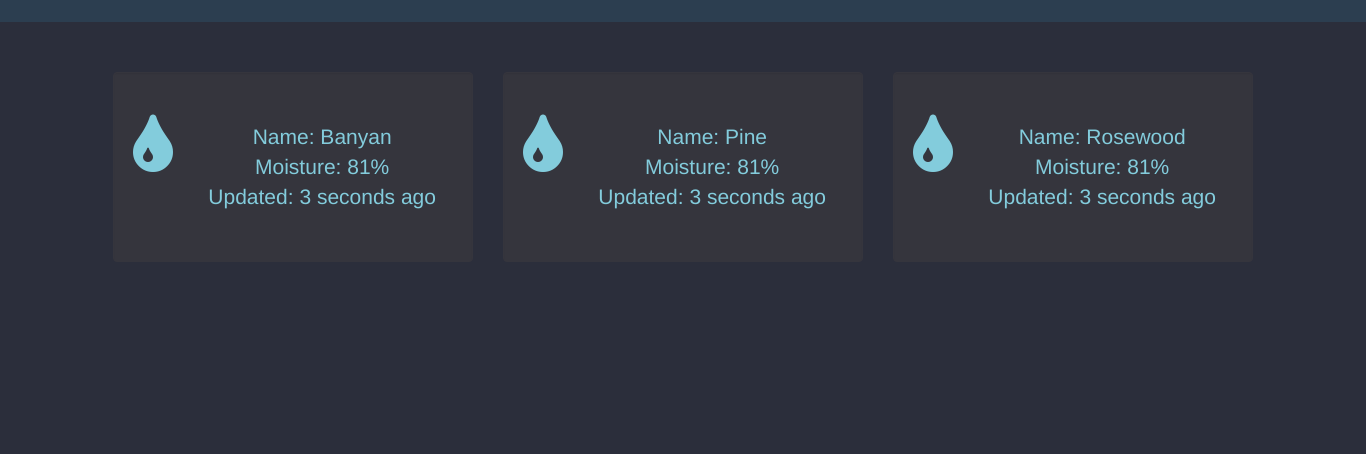
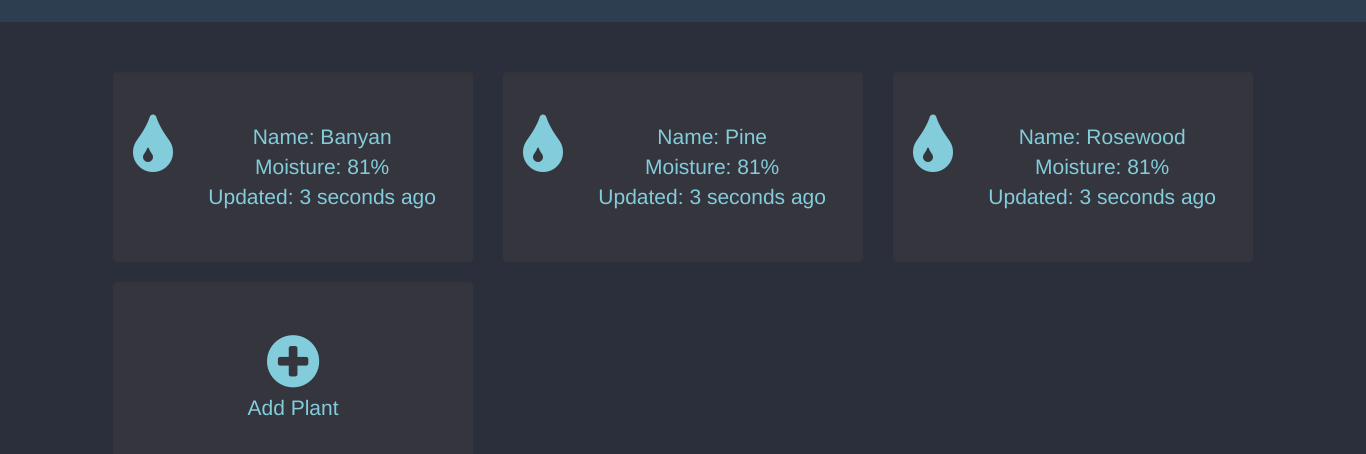
Before and after one commit to PlantMoistureIoT/moisture-desktop, an Electron app: page windows/home.html in a window 1366 px wide. Shown: the part 68-522 px from the top of the page. Drawn offline with Linux system fonts and the light colour scheme; no server answers.

Commit message:
Add "Add Plant" button
Signed-off-by: Madhav Kanbur <abcdjdj@gmail.com>

```diff
--- a/js/home.js
+++ b/js/home.js
@@ -69,7 +69,8 @@ function newPlant(name,id) {
  */
 function addPlants() {
     var plantList = document.getElementById("plantList");
-    plantList.appendChild(newPlant("Banyan",0));
-    plantList.appendChild(newPlant("Pine",1));
-    plantList.appendChild(newPlant("Rosewood",2));
+    var addBtn = document.getElementById("addBtn");
+    plantList.insertBefore(newPlant("Banyan",0),addBtn);
+    plantList.insertBefore(newPlant("Pine",1),addBtn);
+    plantList.insertBefore(newPlant("Rosewood",2),addBtn);
 }
--- a/windows/home.html
+++ b/windows/home.html
@@ -26,6 +26,17 @@
       <br /><br /><br /><br /><br /><br /><br />
       <div class="row" id="plantList">
           <!-- Add plants dynamically using JS -->
+          <div class="col-xs-6 col-lg-4" id="addBtn">
+            <div class="col-xs-12 col-lg-12" >
+              <div class="row">
+                  <div class="info text-center col-xs-12 col-lg-12 well">
+                    <br />
+                    <i class="fa fa-plus-circle" style="font-size: 2.9em;"></i>
+                    <br />Add Plant<br /><br />
+                  </div>
+                </div>
+              </div>
+        </div>
       </div>
     </div>
   </body>
```
